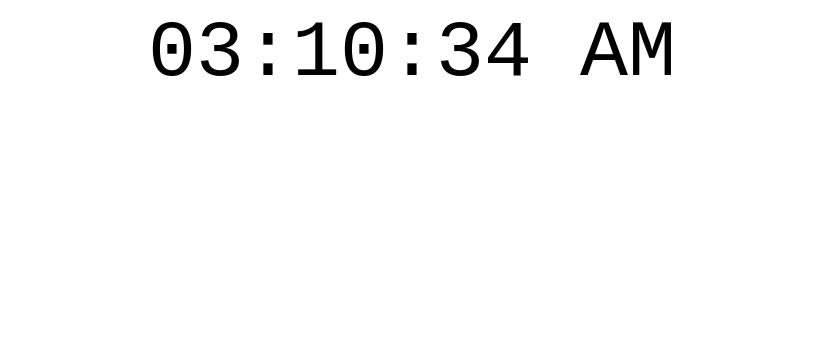
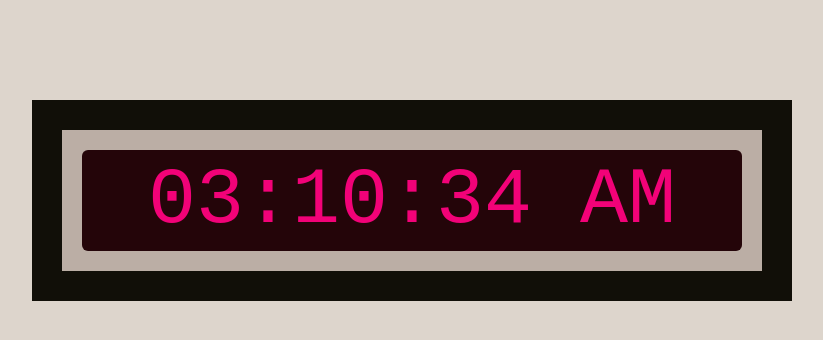
Before and after one commit to farr16/javascript-clock, a plain HTML site: page index.html in a window 1280 px wide. Shown: the whole page, without its empty margins (228-1051 px from the left). Drawn offline with nearby package versions, Linux system fonts and the light colour scheme; a web font is replaced by a local one.

Commit message:
Add styling
Adds a decorative faceplate to the clock with CSS. Adds coloring to the
faceplate, with a palette inspired by the clock I use on my nightstand.

```diff
--- a/css/clock.css
+++ b/css/clock.css
@@ -1,5 +1,25 @@
+body {
+  background-color: #DDD5CC;
+}
+
 #clock {
-  text-align: center;
+  width: 700px;
+  padding: 30px;
+  margin:100px auto 60px;
+  background-color: #110F08;
+}
+
+#clock-plate{
+  padding:20px;
+  background-color: #BBAEA5;
+}
+
+#clock-display{
+  text-align:center;
+  padding: 5px;
+  border-radius:6px;
+  background-color: #240509;
   font-size: 5em;
   font-family: 'PT Mono', monospace;
+  color: #F20278;
 }
--- a/index.html
+++ b/index.html
@@ -5,4 +5,8 @@
   <script src="js/clock.js"></script>
 </head>
 
-<div id='clock'></div>
+<div id='clock'>
+  <div id='clock-plate'>
+    <div id='clock-display'></div>
+  </div>
+</div>
--- a/js/clock.js
+++ b/js/clock.js
@@ -3,7 +3,7 @@ $(document).ready(function() {
 });
 
 function setClock() {
-  $('#clock').text(getTimeString());
+  $('#clock-display').text(getTimeString());
 }
 
 function getTimeString() {
```
